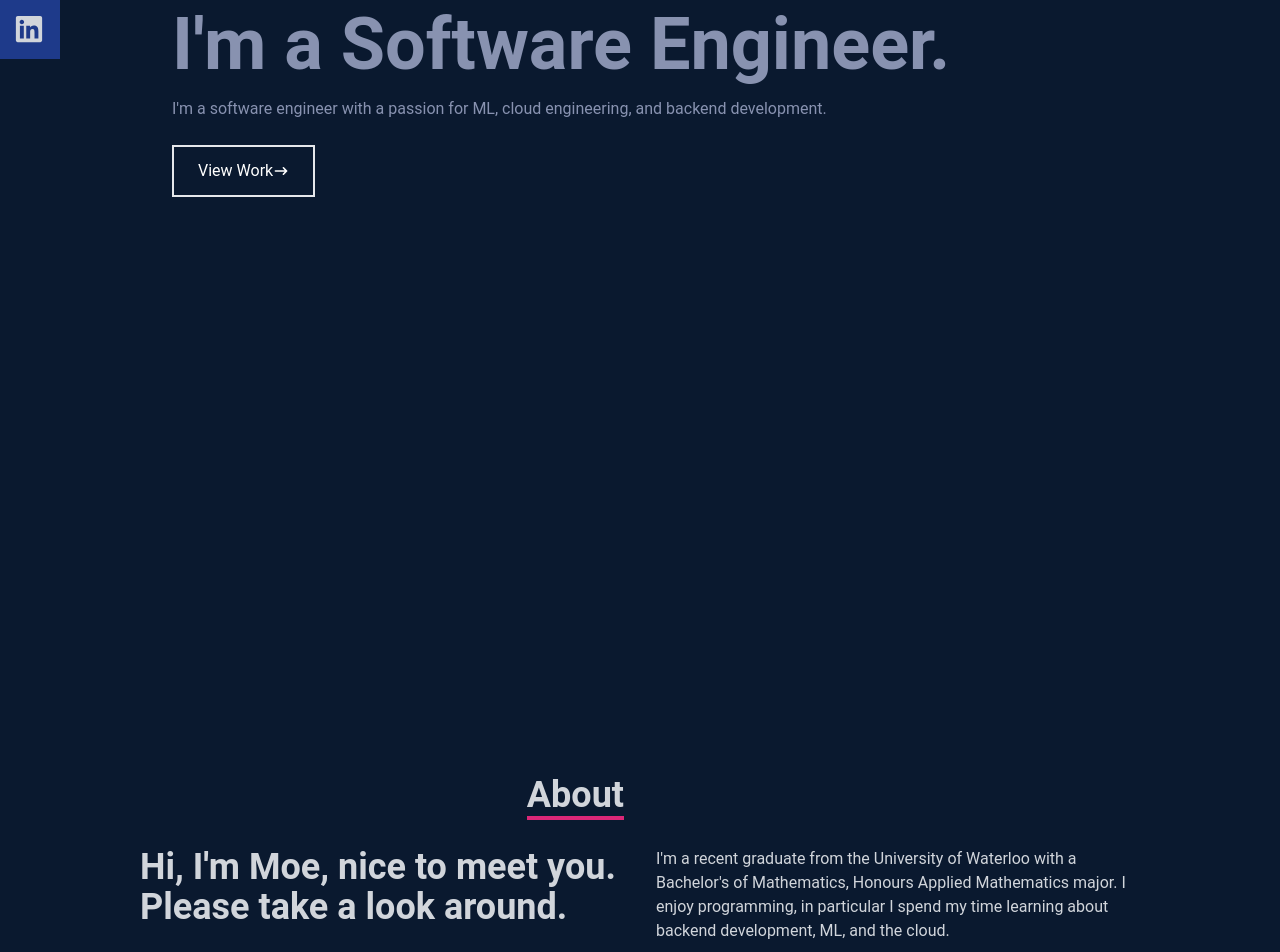
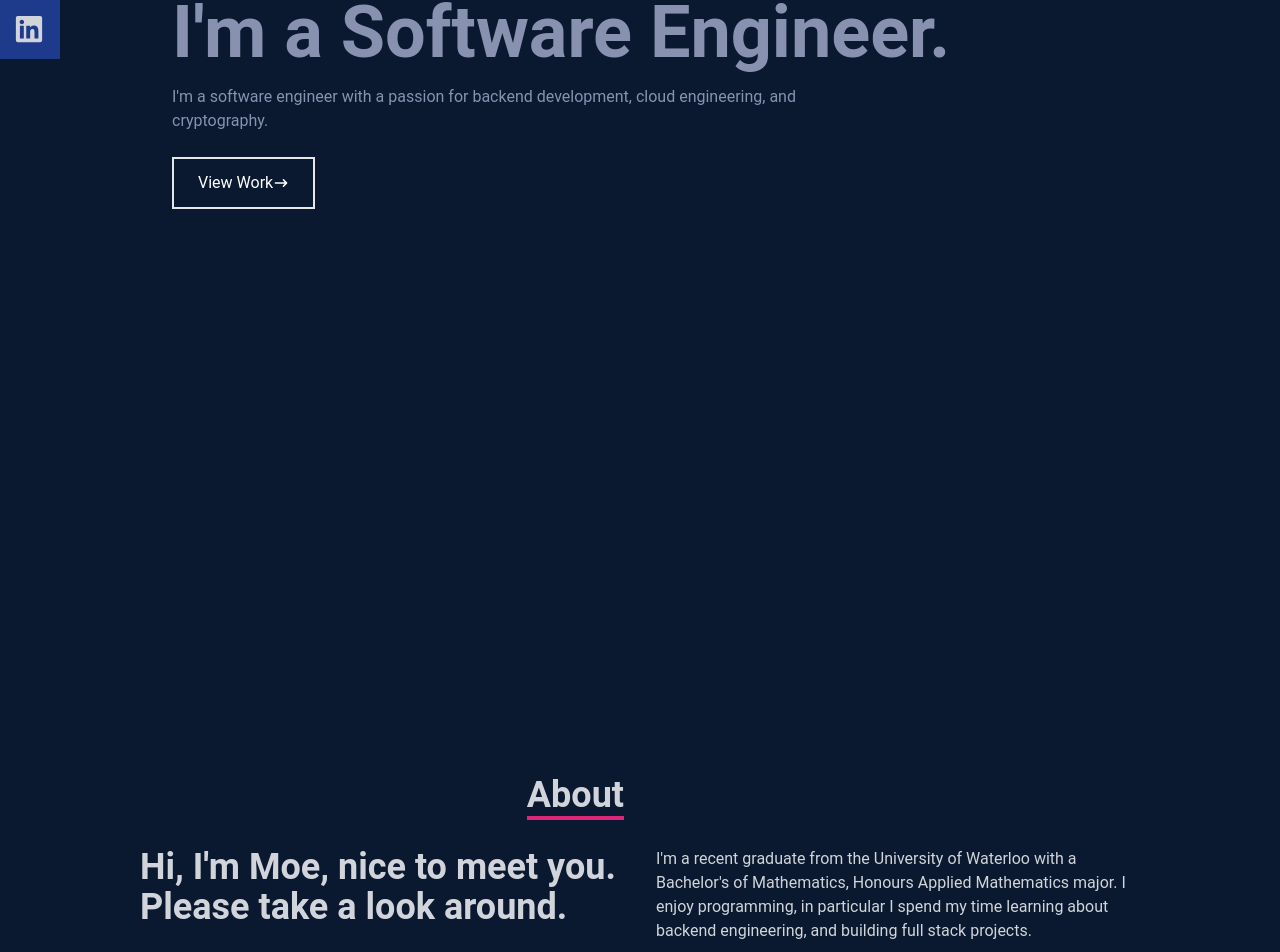
Before and after one commit to moeb15/portfolio, a React (Create React App) app: page / in a window 1280 px wide. Shown: the part 341-1293 px from the top of the page. Built offline with nearby package versions, Linux system fonts and the light colour scheme; the HTML template or start-up script is replaced by a standard one.

Commit message:
updated about and homepage blurb

```diff
--- a/src/components/About.js
+++ b/src/components/About.js
@@ -16,8 +16,8 @@ function About(){
                             <p>
                                 I'm a recent graduate from the University of Waterloo with
                                 a Bachelor's of Mathematics, Honours Applied Mathematics major.
-                                I enjoy programming, in particular I spend my time learning about backend development,
-                                ML, and the cloud.
+                                I enjoy programming, in particular I spend my time learning about backend engineering,
+                                 and building full stack projects.
                             </p>
                         </div>
                     </div>
--- a/src/components/Home.js
+++ b/src/components/Home.js
@@ -10,8 +10,8 @@ function Home(){
                 <p className="text-pink-600">Hi, my name is</p>
                 <h1 className="text-4xl sm:text-7xl font-bold text-[#ccd6f6]">Moe Bader</h1>
                 <h2 className="text-4xl sm:text-7xl font-bold text-[#8892b0]">I'm a Software Engineer.</h2>
-                <p className="text-[#8892b0] py-4 max-w-[700px]">I'm a software  engineer with a passion for
-                    ML, cloud engineering, and backend development.
+                <p className="text-[#8892b0] py-4 max-w-[700px]">I'm a software engineer with a passion for
+                    backend development, cloud engineering, and cryptography.
                 </p>
                 <div>
                     <Link className="text-white group border-2 px-6 py-3 my-2
```
